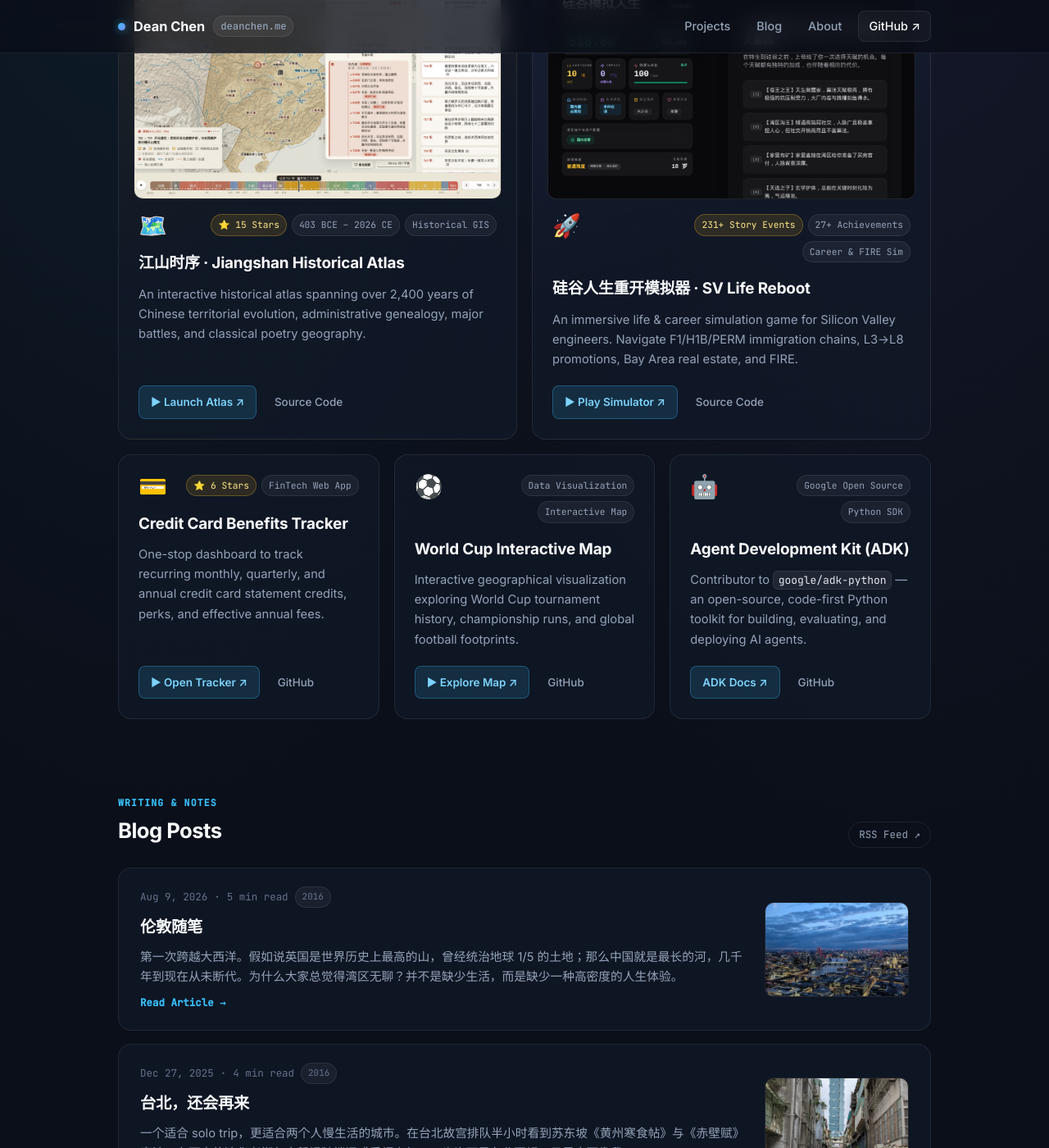
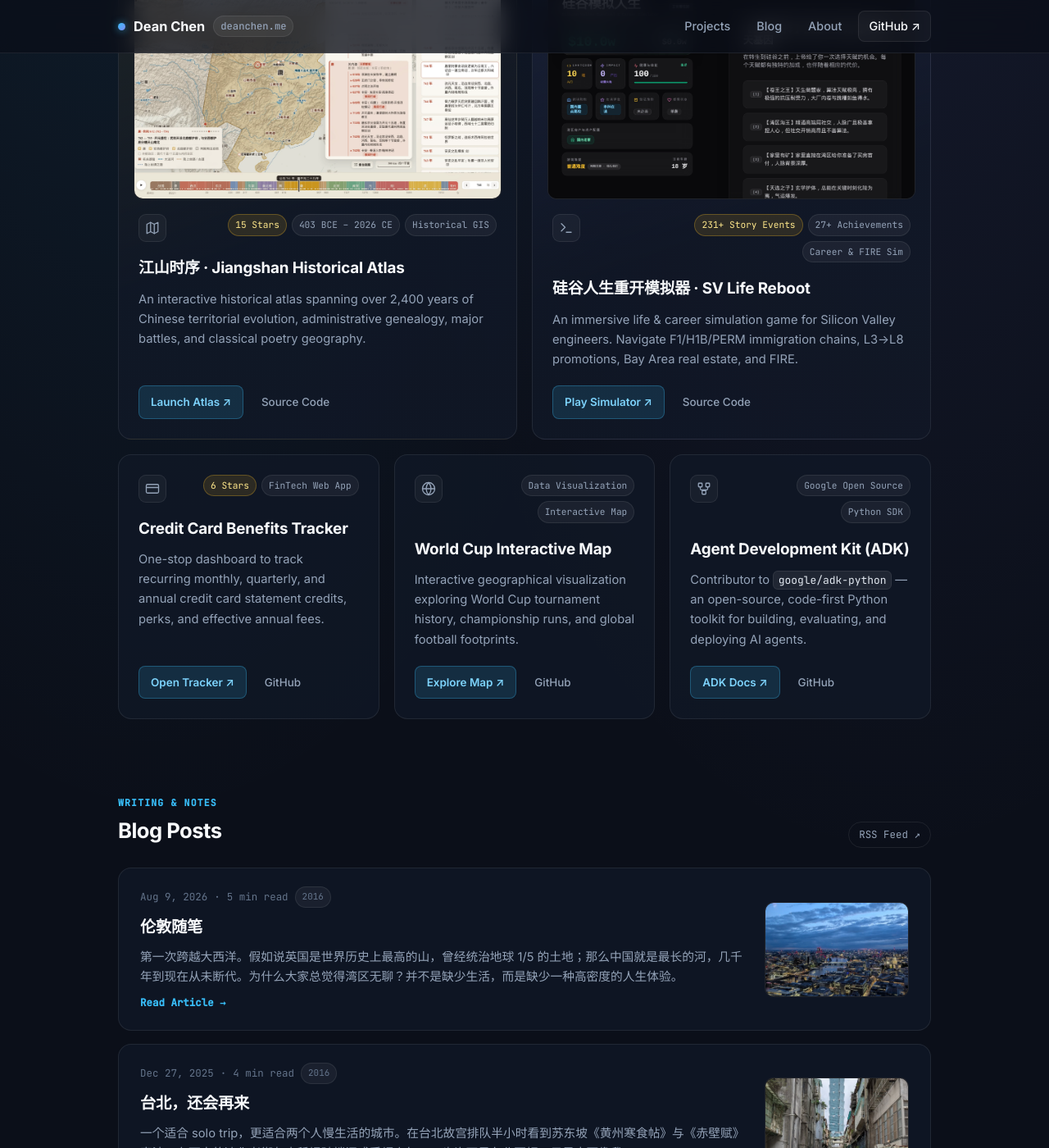
Before and after one commit to DeanChensj/DeanChensj.github.io, a Jekyll site: the page built from index.html, in a window 1280 px wide and 1400 px high, scrolled down 691 px. Shown: the whole window at 82% size. Built offline with Jekyll 4.4.1, drawn with Linux system fonts in a browser that asks for light colours.

Commit message:
Remove all emojis across site and replace project icons with monochrome SVGs

```diff
--- a/_layouts/default.html
+++ b/_layouts/default.html
@@ -21,8 +21,8 @@
         <div class="lightbox-bar">
           <span id="lightbox-caption" class="lightbox-title"></span>
           <div class="lightbox-actions">
-            <a id="lightbox-app-link" class="btn btn-card-primary" href="#" target="_blank" rel="noopener">▶ Open Live App ↗</a>
-            <button type="button" id="lightbox-close" class="lightbox-close-btn" aria-label="Close preview">✕ ESC</button>
+            <a id="lightbox-app-link" class="btn btn-card-primary" href="#" target="_blank" rel="noopener">Open Live App ↗</a>
+            <button type="button" id="lightbox-close" class="lightbox-close-btn" aria-label="Close preview">ESC</button>
           </div>
         </div>
         <div class="lightbox-img-wrap">
--- a/_posts/2025-12-26-taipei-trip.markdown
+++ b/_posts/2025-12-26-taipei-trip.markdown
@@ -34,7 +34,7 @@ reading_time: "4 min read"
   </figcaption>
 </figure>
 
-> 🗺️ **延伸印记**：后来在做 [《江山时序》](/jiangshan-map/) 时，也专门把 **[公元 1082 年苏轼贬居黄州](/jiangshan-map/?year=1082&place=黄州&hover=黄州)** 与 **[苏轼一生宦海贬谪路线](/jiangshan-map/?year=1079,1080,1094,1097&place=湖州,黄州,惠州,儋州)** 镌刻进了数字地图里。
+> **延伸印记**：后来在做 [《江山时序》](/jiangshan-map/) 时，也专门把 **[公元 1082 年苏轼贬居黄州](/jiangshan-map/?year=1082&place=黄州&hover=黄州)** 与 **[苏轼一生宦海贬谪路线](/jiangshan-map/?year=1079,1080,1094,1097&place=湖州,黄州,惠州,儋州)** 镌刻进了数字地图里。
 
 从故宫出来，转场来到台北流行音乐中心，戴着耳机在李宗盛、王力宏、热狗的指引下了解台湾流行音乐的历史，看到了“周王陶林”的成长。
 
@@ -54,4 +54,4 @@ reading_time: "4 min read"
 
 一场旅行会让人快乐三次：旅行前的计划，旅行中的临在，还有旅行后的回味——对应未来、现在和过去。
 
-台北，再见 👋🏻
+台北，再见。
--- a/css/main.scss
+++ b/css/main.scss
@@ -495,8 +495,16 @@ code {
 }
 
 .card-icon {
-  font-size: 1.75rem;
-  line-height: 1;
+  width: 34px;
+  height: 34px;
+  border-radius: 9px;
+  background: rgba(255, 255, 255, 0.04);
+  border: 1px solid var(--border);
+  display: inline-flex;
+  align-items: center;
+  justify-content: center;
+  color: var(--text-secondary);
+  flex-shrink: 0;
 }
 
 .card-badges {
--- a/index.html
+++ b/index.html
@@ -40,9 +40,11 @@ layout: default
         <span class="zoom-badge"><svg viewBox="0 0 24 24" width="12" height="12" fill="none" stroke="currentColor" stroke-width="2" stroke-linecap="round" stroke-linejoin="round" aria-hidden="true"><polyline points="15 3 21 3 21 9"></polyline><polyline points="9 21 3 21 3 15"></polyline><line x1="21" y1="3" x2="14" y2="10"></line><line x1="3" y1="21" x2="10" y2="14"></line></svg>Click to expand</span>
       </button>
       <div class="card-top">
-        <div class="card-icon">🗺️</div>
+        <div class="card-icon" aria-hidden="true">
+          <svg viewBox="0 0 24 24" width="18" height="18" fill="none" stroke="currentColor" stroke-width="1.75" stroke-linecap="round" stroke-linejoin="round"><polygon points="3 6 9 3 15 6 21 3 21 18 15 21 9 18 3 21"></polygon><line x1="9" y1="3" x2="9" y2="18"></line><line x1="15" y1="6" x2="15" y2="21"></line></svg>
+        </div>
         <div class="card-badges">
-          <span class="badge badge-highlight">⭐ 15 Stars</span>
+          <span class="badge badge-highlight">15 Stars</span>
           <span class="badge">403 BCE – 2026 CE</span>
           <span class="badge">Historical GIS</span>
         </div>
@@ -52,7 +54,7 @@ layout: default
         An interactive historical atlas spanning over 2,400 years of Chinese territorial evolution, administrative genealogy, major battles, and classical poetry geography.
       </p>
       <div class="card-footer">
-        <a class="btn btn-card-primary" href="/jiangshan-map/" target="_blank" rel="noopener">▶ Launch Atlas ↗</a>
+        <a class="btn btn-card-primary" href="/jiangshan-map/" target="_blank" rel="noopener">Launch Atlas ↗</a>
         <a class="btn btn-card-ghost" href="https://github.com/DeanChensj/jiangshan-map" target="_blank" rel="noopener">Source Code</a>
       </div>
     </article>
@@ -64,7 +66,9 @@ layout: default
         <span class="zoom-badge"><svg viewBox="0 0 24 24" width="12" height="12" fill="none" stroke="currentColor" stroke-width="2" stroke-linecap="round" stroke-linejoin="round" aria-hidden="true"><polyline points="15 3 21 3 21 9"></polyline><polyline points="9 21 3 21 3 15"></polyline><line x1="21" y1="3" x2="14" y2="10"></line><line x1="3" y1="21" x2="10" y2="14"></line></svg>Click to expand</span>
       </button>
       <div class="card-top">
-        <div class="card-icon">🚀</div>
+        <div class="card-icon" aria-hidden="true">
+          <svg viewBox="0 0 24 24" width="18" height="18" fill="none" stroke="currentColor" stroke-width="1.75" stroke-linecap="round" stroke-linejoin="round"><polyline points="4 17 10 11 4 5"></polyline><line x1="12" y1="19" x2="20" y2="19"></line></svg>
+        </div>
         <div class="card-badges">
           <span class="badge badge-highlight">231+ Story Events</span>
           <span class="badge">27+ Achievements</span>
@@ -76,7 +80,7 @@ layout: default
         An immersive life &amp; career simulation game for Silicon Valley engineers. Navigate F1/H1B/PERM immigration chains, L3→L8 promotions, Bay Area real estate, and FIRE.
       </p>
       <div class="card-footer">
-        <a class="btn btn-card-primary" href="/sv-life-reboot/" target="_blank" rel="noopener">▶ Play Simulator ↗</a>
+        <a class="btn btn-card-primary" href="/sv-life-reboot/" target="_blank" rel="noopener">Play Simulator ↗</a>
         <a class="btn btn-card-ghost" href="https://github.com/DeanChensj/sv-life-reboot" target="_blank" rel="noopener">Source Code</a>
       </div>
     </article>
@@ -84,9 +88,11 @@ layout: default
     <!-- Card 3: Credit Card Benefits Tracker -->
     <article class="bento-card">
       <div class="card-top">
-        <div class="card-icon">💳</div>
+        <div class="card-icon" aria-hidden="true">
+          <svg viewBox="0 0 24 24" width="18" height="18" fill="none" stroke="currentColor" stroke-width="1.75" stroke-linecap="round" stroke-linejoin="round"><rect x="2" y="5" width="20" height="14" rx="2"></rect><line x1="2" y1="10" x2="22" y2="10"></line></svg>
+        </div>
         <div class="card-badges">
-          <span class="badge badge-highlight">⭐ 6 Stars</span>
+          <span class="badge badge-highlight">6 Stars</span>
           <span class="badge">FinTech Web App</span>
         </div>
       </div>
@@ -95,7 +101,7 @@ layout: default
         One-stop dashboard to track recurring monthly, quarterly, and annual credit card statement credits, perks, and effective annual fees.
       </p>
       <div class="card-footer">
-        <a class="btn btn-card-primary" href="/cc-benefits-tracker/" target="_blank" rel="noopener">▶ Open Tracker ↗</a>
+        <a class="btn btn-card-primary" href="/cc-benefits-tracker/" target="_blank" rel="noopener">Open Tracker ↗</a>
         <a class="btn btn-card-ghost" href="https://github.com/DeanChensj/cc-benefits-tracker" target="_blank" rel="noopener">GitHub</a>
       </div>
     </article>
@@ -103,7 +109,9 @@ layout: default
     <!-- Card 4: World Cup Map -->
     <article class="bento-card">
       <div class="card-top">
-        <div class="card-icon">⚽</div>
+        <div class="card-icon" aria-hidden="true">
+          <svg viewBox="0 0 24 24" width="18" height="18" fill="none" stroke="currentColor" stroke-width="1.75" stroke-linecap="round" stroke-linejoin="round"><circle cx="12" cy="12" r="10"></circle><line x1="2" y1="12" x2="22" y2="12"></line><path d="M12 2a15.3 15.3 0 0 1 4 10 15.3 15.3 0 0 1-4 10 15.3 15.3 0 0 1-4-10 15.3 15.3 0 0 1 4-10z"></path></svg>
+        </div>
         <div class="card-badges">
           <span class="badge">Data Visualization</span>
           <span class="badge">Interactive Map</span>
@@ -114,7 +122,7 @@ layout: default
         Interactive geographical visualization exploring World Cup tournament history, championship runs, and global football footprints.
       </p>
       <div class="card-footer">
-        <a class="btn btn-card-primary" href="/world-cup-map/" target="_blank" rel="noopener">▶ Explore Map ↗</a>
+        <a class="btn btn-card-primary" href="/world-cup-map/" target="_blank" rel="noopener">Explore Map ↗</a>
         <a class="btn btn-card-ghost" href="https://github.com/DeanChensj/world-cup-map" target="_blank" rel="noopener">GitHub</a>
       </div>
     </article>
@@ -122,7 +130,9 @@ layout: default
     <!-- Card 5: Open Source ADK -->
     <article class="bento-card">
       <div class="card-top">
-        <div class="card-icon">🤖</div>
+        <div class="card-icon" aria-hidden="true">
+          <svg viewBox="0 0 24 24" width="18" height="18" fill="none" stroke="currentColor" stroke-width="1.75" stroke-linecap="round" stroke-linejoin="round"><rect x="3" y="3" width="6" height="6" rx="1"></rect><rect x="15" y="3" width="6" height="6" rx="1"></rect><rect x="9" y="15" width="6" height="6" rx="1"></rect><path d="M6 9v3a2 2 0 0 0 2 2h8a2 2 0 0 0 2-2V9"></path><line x1="12" y1="14" x2="12" y2="15"></line></svg>
+        </div>
         <div class="card-badges">
           <span class="badge">Google Open Source</span>
           <span class="badge">Python SDK</span>
```
Also changed, not shown: 404.html (+4 -4 lines), README.md.
